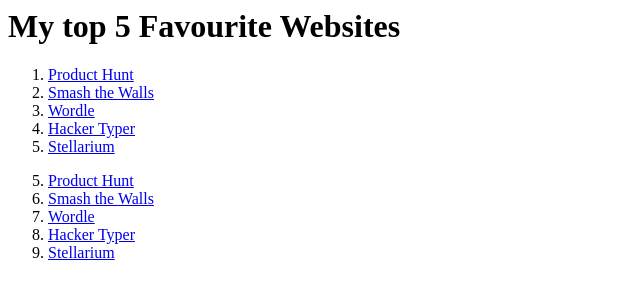
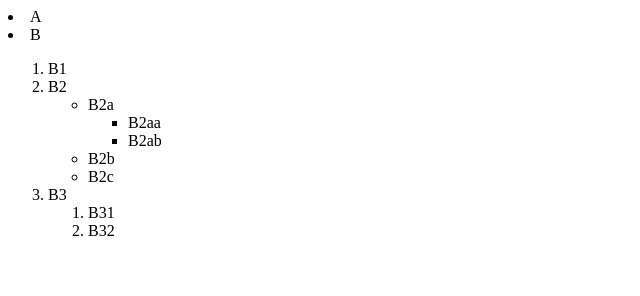
Before and after one commit to reginebals/WEBPAGE.DEV, a plain HTML site: page Activity_7/index.html in a window 1280 px wide. Shown: the whole page, without its empty margins (0-640 px from the left). Drawn offline with Linux system fonts and the light colour scheme.

Commit message:
Add files via upload

```diff
--- a/Activity_7/index.html
+++ b/Activity_7/index.html
@@ -1,20 +1,25 @@
-<h1>My top 5 Favourite Websites</h1>
 <!-- Write your code below -->
-<ol>
-  <li><a href="https://www.producthunt.com/">Product Hunt</a></li>
-  <li><a href="https://smashthewalls.com/">Smash the Walls</a></li>
-  <li><a href="https://www.nytimes.com/games/wordle">Wordle</a></li>
-  <li><a href="https://hackertyper.com/">Hacker Typer</a></li>
-  <li><a href="https://stellarium-web.org/">Stellarium</a></li>
-</ol>
-
-
-
-<!-- Extra challenge Solution-->
-<ol start="5">
-  <li><a href="https://www.producthunt.com/">Product Hunt</a></li>
-  <li><a href="https://smashthewalls.com/">Smash the Walls</a></li>
-  <li><a href="https://www.nytimes.com/games/wordle">Wordle</a></li>
-  <li><a href="https://hackertyper.com/">Hacker Typer</a></li>
-  <li><a href="https://stellarium-web.org/">Stellarium</a></li>
-</ol>
+  <li>A</li>
+  <li>
+    B
+    <ol>
+      <li>B1</li>
+      <li>B2
+        <ul>
+          <li>B2a
+            <ul>
+              <li>B2aa</li>
+              <li>B2ab</li>
+            </ul>
+          </li>
+          <li>B2b</li>
+          <li>B2c</li>
+        </ul>
+      </li>
+      <li>B3
+        <ol>
+          <li>B31</li>
+          <li>B32</li>
+        </ol>
+      </li>
+    </ol>
```
